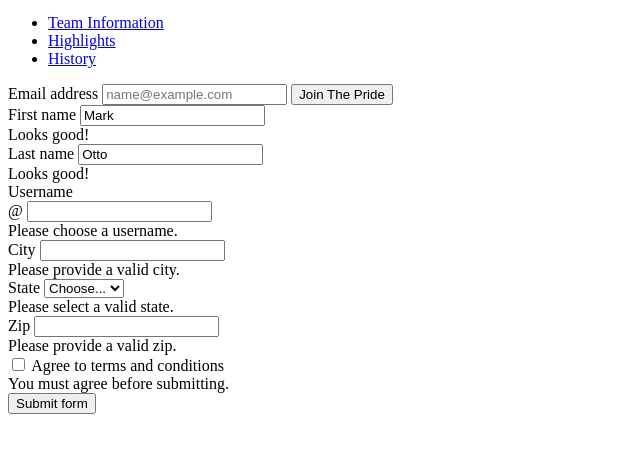
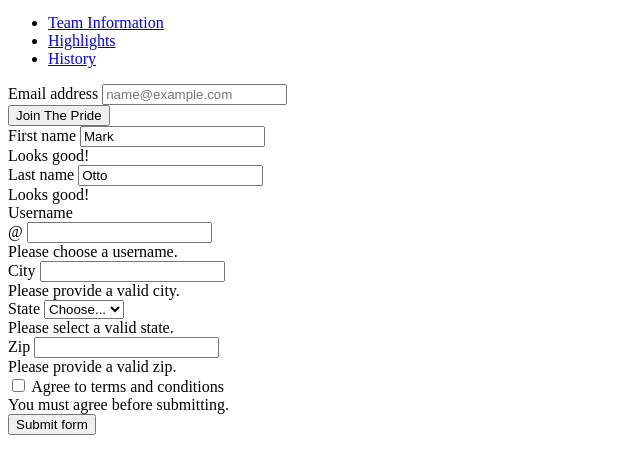
Before and after one commit to amadoit/capstone, a website: page project_planning/public/join.html in a window 1280 px wide. Shown: the part 28-502 px from the top of the page, without its empty margins (0-640 px from the left). Drawn offline with Linux system fonts and the light colour scheme.

Commit message:
9th commit

```diff
--- a/project_planning/public/join.html
+++ b/project_planning/public/join.html
@@ -30,8 +30,10 @@
               <form class="d-flex">
                 <label for="formControlInput" class="form-label">Email address</label>
                 <input type="email" class="form-control" id="formControlInput" placeholder="name@example.com">
+              </form>
+              <a href="join.html">
                 <button class="btn btn-outline-light" type="submit">Join The Pride</button>
-              </form>
+              </a>
             </div>
           </div>
         </nav>
```
Also changed, not shown: project_planning/public/highlights.js (added), project_planning/public/history.js (added), project_planning/public/home.js (added).
